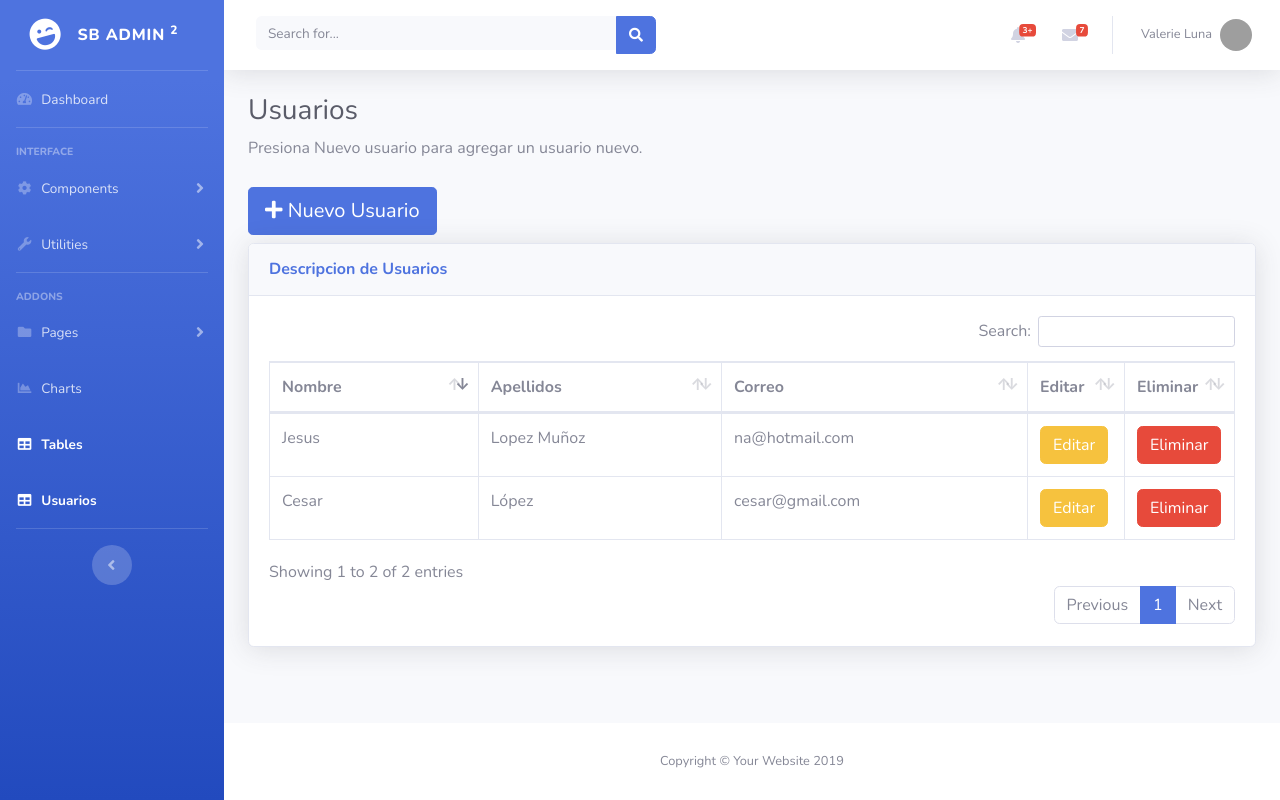
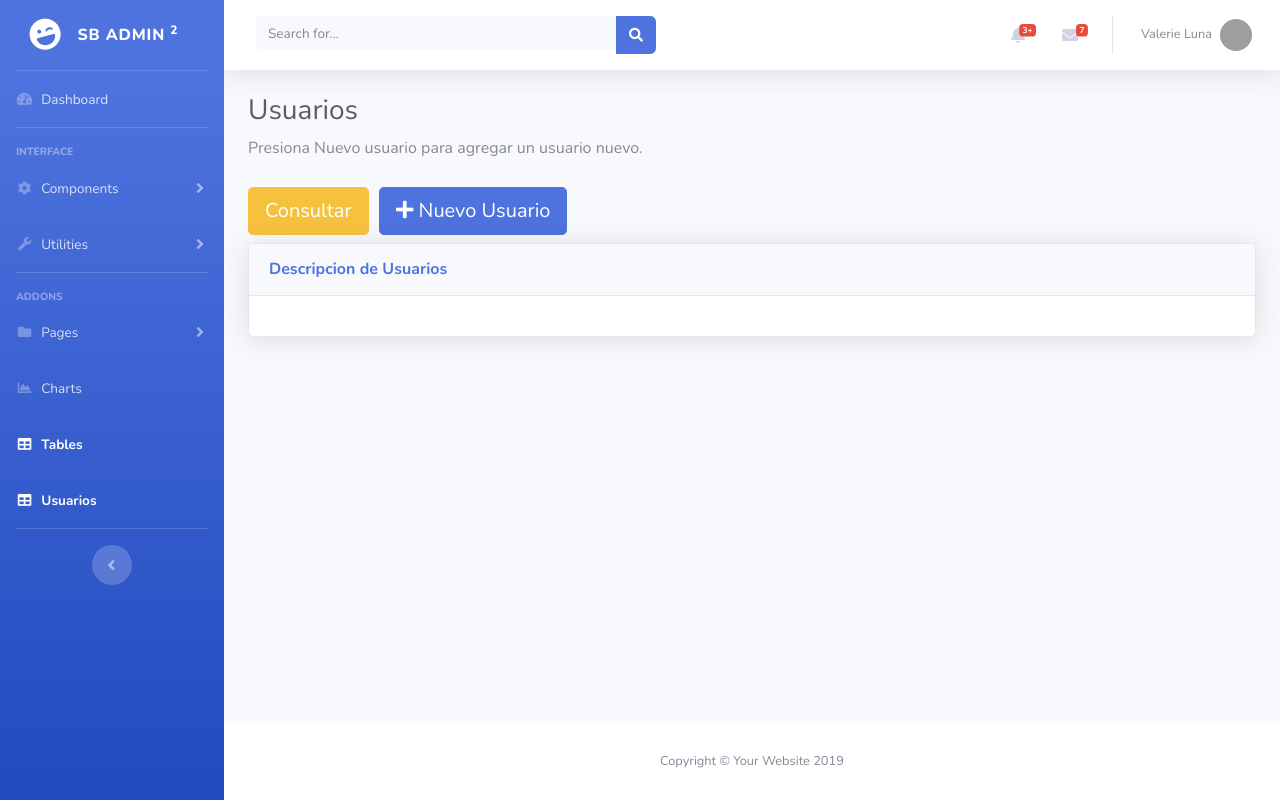
Before and after one commit to mariofragoso/cifrado, a PHP site: page /cifrado/usuarios.php in a window 1280 px wide. Run offline with PHP 8.4, Linux system fonts and the light colour scheme; data comes from the database, SQL or seed files in the repository; grey boxes are pictures that could not be loaded.

Commit message:
Proyecto final

```diff
--- a/conexion/conexion.php
+++ b/conexion/conexion.php
@@ -11,7 +11,7 @@
 
         try {
 
-            $conectar = $this->dbh = new PDO("mysql:local=127.0.0.1;dbname=cifrado","root","");
+            $conectar = $this->dbh = new PDO("mysql:local=locahost;dbname=cifrado","root","");
 
             return $conectar;
 
@@ -35,7 +35,7 @@
 
     public function ruta(){
 
-        return "http://127.0.0.1/cifrado/";
+        return "http://localhost/cifrado/";
     }
 
 }//cierre de llave conectar
--- a/js/main.js
+++ b/js/main.js
@@ -1,6 +1,11 @@
 var tabla;
 
+$(document).ready(function(){
+   $('#consultar').on('click',function(){
+    $('#table_principal').load('tabla.php');
+   });
 
+});
 //Funcion que se ejectua al inicio
 function init() {
     listar();
--- a/php/funcionajax.php
+++ b/php/funcionajax.php
@@ -185,10 +185,10 @@
             $sub_array[] = $row["correo"];
 
 
-            $sub_array[] = '<button type="button" onClick="mostrar(' . $row["id"] . ');"  id="' . $row["id"] . '" class="btn btn-warning btn-md update"><i class="glyphicon glyphicon-edit"></i> Editar</button>';
+            $sub_array[] = '<button type="button" onClick="mostrar(' . $row["id"] . ');"  id="' . $row["id"] . '" class="btn btn-warning btn-md update"><img src="https://pngimage.net/wp-content/uploads/2018/05/editar-imagen-png-5.png" width="40px" height="40px"></button>';
 
 
-            $sub_array[] = '<button type="button" onClick="eliminar(' . $row["id"] . ');"  id="' . $row["id"] . '" class="btn btn-danger btn-md"><i class="glyphicon glyphicon-edit"></i> Eliminar</button>';
+            $sub_array[] = '<button type="button" onClick="eliminar(' . $row["id"] . ');"  id="' . $row["id"] . '" class="btn btn-danger btn-md"> <img src="https://cdn.icon-icons.com/icons2/927/PNG/512/Line_ui_icons_Svg-03_icon-icons.com_72170.png" width="40px" height="40px"></button>';
 
 
             $data[] = $sub_array;
--- a/usuarios.php
+++ b/usuarios.php
@@ -354,6 +354,7 @@
                 <!-- Boton de agregar usuario-->
                 <div class="box-header with-border">
                     <h1 class="box-title">
+                        <button class="btn btn-warning btn-lg" id="consultar">Consultar</button>
                         <button class="btn btn-primary btn-lg" id="add_button" onclick="limpiar()" data-toggle="modal" data-target="#usuarioModal"><i class="fa fa-plus" aria-hidden="true"></i> Nuevo Usuario</button></h1>
                     <div class="box-tools pull-right">
                     </div>
@@ -364,22 +365,8 @@
                         <h6 class="m-0 font-weight-bold text-primary">Descripcion de Usuarios</h6>
                     </div>
                     <div class="card-body">
-                        <div class="table-responsive">
-                            <table class="table table-bordered" id="usuario_data" width="100%" cellspacing="0">
-                                <thead>
-                                <tr>
-                                    <th>Nombre</th>
-                                    <th>Apellidos</th>
-                                    <th>Correo</th>
-                                    <th width="10%">Editar</th>
-                                    <th width="10%">Eliminar</th>
-                                </tr>
-                                </thead>
-                                <tbody>
+                        <div class="table-responsive" id="table_principal">
 
-                                </tbody>
-
-                            </table>
                         </div>
                     </div>
                 </div>
```
Also changed, not shown: tabla.php (added, +15 -0 lines).
